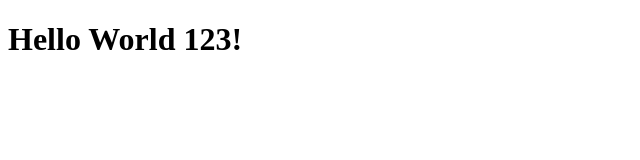
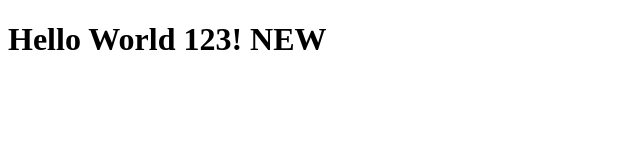
Before and after one commit to ralfzzz/revou, a plain HTML site: page index.html in a window 1280 px wide. Shown: the whole page, without its empty margins (0-640 px from the left). Drawn offline with Linux system fonts and the light colour scheme.

Commit message:
update index.html
third commit

```diff
--- a/index.html
+++ b/index.html
@@ -4,6 +4,6 @@
 <title>Test</title>
 </head>
     <body>
-        <h1>Hello World 123!</h1>
+        <h1>Hello World 123! NEW</h1>
     </body>
 </html>
```
